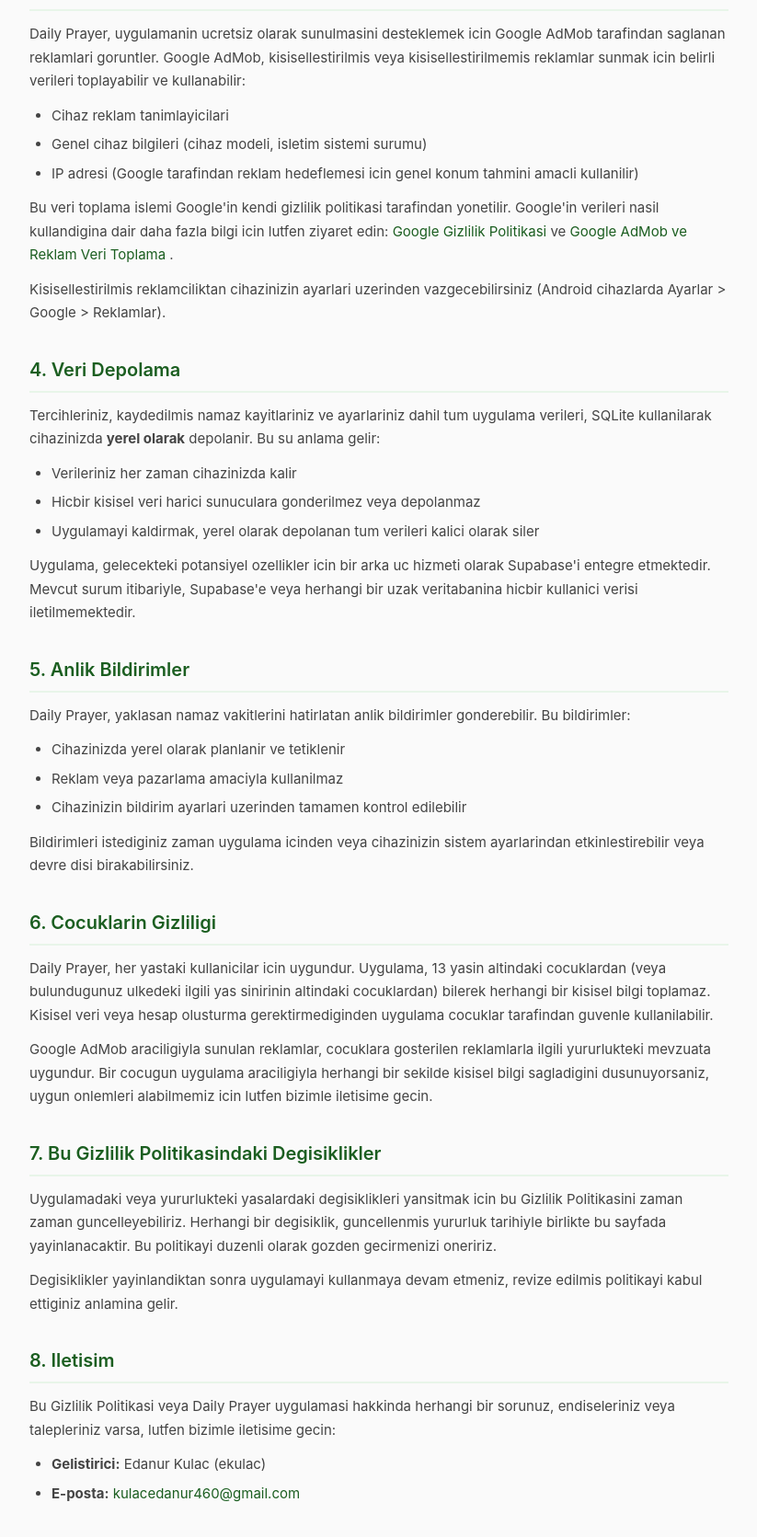
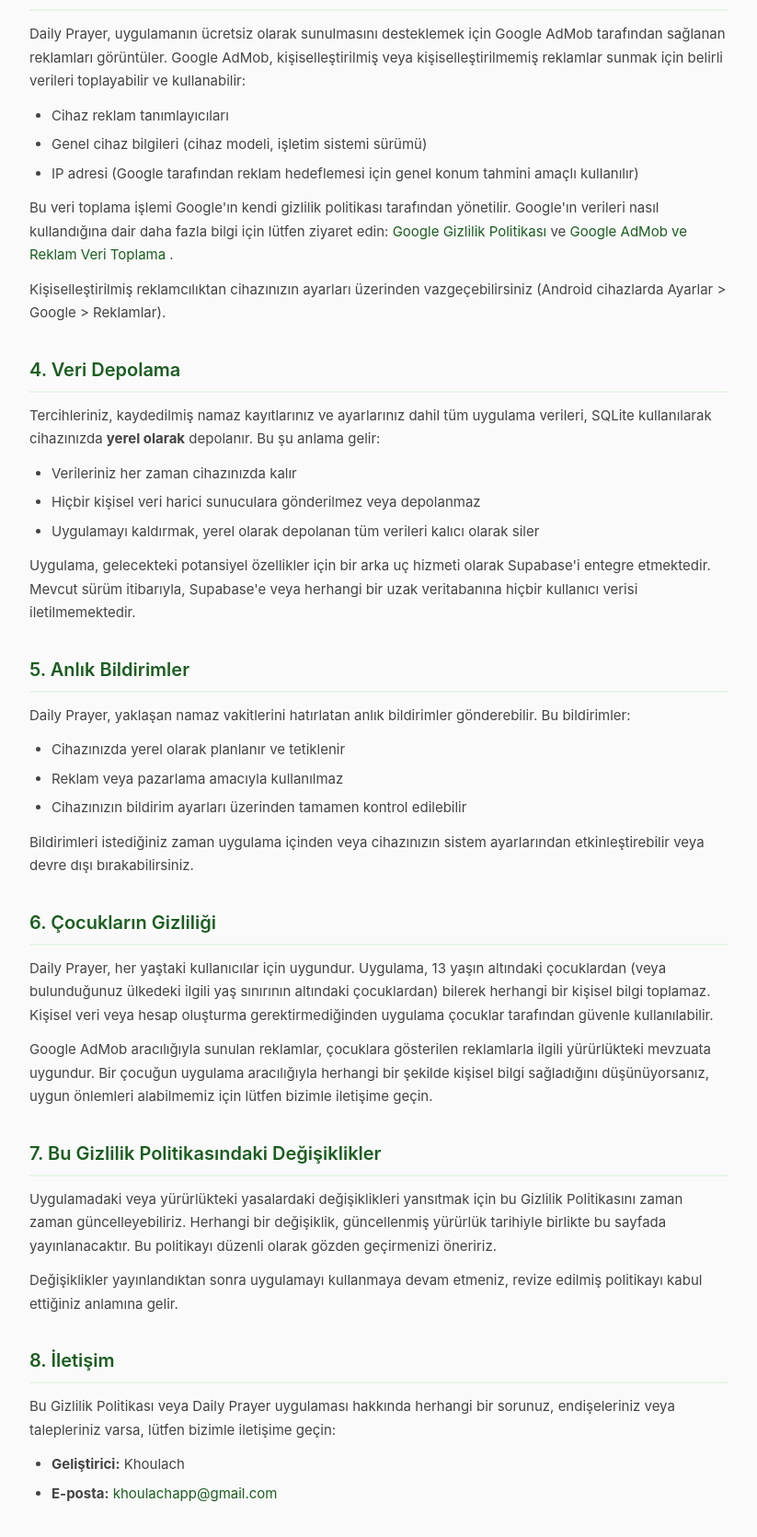
Before and after one commit to Kulac12/privacy-policies, a plain HTML site: page daily-prayer-tr.html in a window 1280 px wide. Shown: the part 1069-2740 px from the top of the page at 92% size, without its empty margins (228-1051 px from the left). Drawn offline with Linux system fonts and the light colour scheme.

Commit message:
Update: Khoulach branding + Turkish characters fix

```diff
--- a/daily-prayer-tr.html
+++ b/daily-prayer-tr.html
@@ -3,185 +3,109 @@
 <head>
     <meta charset="UTF-8">
     <meta name="viewport" content="width=device-width, initial-scale=1.0">
-    <title>Gizlilik Politikasi - Daily Prayer</title>
+    <title>Gizlilik Politikası - Daily Prayer</title>
     <style>
-        * {
-            margin: 0;
-            padding: 0;
-            box-sizing: border-box;
-        }
-
-        body {
-            font-family: -apple-system, BlinkMacSystemFont, "Segoe UI", Roboto, "Helvetica Neue", Arial, sans-serif;
-            line-height: 1.7;
-            color: #333;
-            background-color: #FAFAFA;
-        }
-
-        header {
-            background-color: #1B5E20;
-            color: #fff;
-            padding: 40px 20px;
-            text-align: center;
-        }
-
-        header h1 {
-            font-size: 28px;
-            font-weight: 700;
-            margin-bottom: 6px;
-        }
-
-        header p {
-            font-size: 14px;
-            opacity: 0.85;
-        }
-
-        .container {
-            max-width: 800px;
-            margin: 0 auto;
-            padding: 32px 20px 60px;
-        }
-
-        .effective-date {
-            font-size: 14px;
-            color: #666;
-            margin-bottom: 28px;
-        }
-
-        .intro {
-            margin-bottom: 32px;
-            font-size: 15px;
-            color: #444;
-        }
-
-        section {
-            margin-bottom: 32px;
-        }
-
-        section h2 {
-            font-size: 20px;
-            font-weight: 600;
-            color: #1B5E20;
-            margin-bottom: 12px;
-            padding-bottom: 6px;
-            border-bottom: 2px solid #E8F5E9;
-        }
-
-        section p, section ul {
-            font-size: 15px;
-            color: #444;
-            margin-bottom: 12px;
-        }
-
-        section ul {
-            padding-left: 24px;
-        }
-
-        section ul li {
-            margin-bottom: 6px;
-        }
-
-        a {
-            color: #1B5E20;
-            text-decoration: none;
-        }
-
-        a:hover {
-            text-decoration: underline;
-        }
-
-        footer {
-            text-align: center;
-            padding: 24px 20px;
-            font-size: 13px;
-            color: #999;
-            border-top: 1px solid #E0E0E0;
-        }
+        * { margin: 0; padding: 0; box-sizing: border-box; }
+        body { font-family: -apple-system, BlinkMacSystemFont, "Segoe UI", Roboto, "Helvetica Neue", Arial, sans-serif; line-height: 1.7; color: #333; background-color: #FAFAFA; }
+        header { background-color: #1B5E20; color: #fff; padding: 40px 20px; text-align: center; }
+        header h1 { font-size: 28px; font-weight: 700; margin-bottom: 6px; }
+        header p { font-size: 14px; opacity: 0.85; }
+        .container { max-width: 800px; margin: 0 auto; padding: 32px 20px 60px; }
+        .effective-date { font-size: 14px; color: #666; margin-bottom: 28px; }
+        .intro { margin-bottom: 32px; font-size: 15px; color: #444; }
+        section { margin-bottom: 32px; }
+        section h2 { font-size: 20px; font-weight: 600; color: #1B5E20; margin-bottom: 12px; padding-bottom: 6px; border-bottom: 2px solid #E8F5E9; }
+        section p, section ul { font-size: 15px; color: #444; margin-bottom: 12px; }
+        section ul { padding-left: 24px; }
+        section ul li { margin-bottom: 6px; }
+        a { color: #1B5E20; text-decoration: none; }
+        a:hover { text-decoration: underline; }
+        footer { text-align: center; padding: 24px 20px; font-size: 13px; color: #999; border-top: 1px solid #E0E0E0; }
     </style>
 </head>
 <body>
 
 <header>
     <h1>Daily Prayer</h1>
-    <p>Gizlilik Politikasi</p>
+    <p>Gizlilik Politikası</p>
 </header>
 
 <div class="container">
 
-    <p class="effective-date">Yururluk Tarihi: 25 Mart 2026</p>
+    <p class="effective-date">Yürürlük Tarihi: 25 Mart 2026</p>
 
     <div class="intro">
         <p>
-            Edanur Kulac ("ekulac", "biz") olarak <strong>Daily Prayer</strong> uygulamasini ucretsiz,
-            reklam destekli bir uygulama olarak gelistirdik. Bu Gizlilik Politikasi, uygulamamizi
-            kullandiginizda bilgilerinizin nasil toplandigi, kullanildigi ve korundugu hakkinda sizi
-            bilgilendirmek amaciyla hazirlanmistir. Daily Prayer'i kullanarak bu politikada
-            belirtilen uygulamalari kabul etmis olursunuz.
+            Khoulach ("biz") olarak <strong>Daily Prayer</strong> uygulamasını ücretsiz,
+            reklam destekli bir uygulama olarak geliştirdik. Bu Gizlilik Politikası, uygulamamızı
+            kullandığınızda bilgilerinizin nasıl toplandığı, kullanıldığı ve korunduğu hakkında sizi
+            bilgilendirmek amacıyla hazırlanmıştır. Daily Prayer'ı kullanarak bu politikada
+            belirtilen uygulamaları kabul etmiş olursunuz.
         </p>
     </div>
 
     <section>
         <h2>1. Bilgi Toplama</h2>
         <p>
-            Daily Prayer, gizliliginizi on planda tutarak tasarlanmistir. Uygulama sizden hesap
-            olusturmanizi, giris yapmanizi veya adiniz, e-posta adresiniz ya da telefon numaraniz
-            gibi herhangi bir kisisel bilgi vermenizi <strong>gerektirmez</strong>. Uygulamayi
-            tamamen anonim olarak kullanirsiniz.
+            Daily Prayer, gizliliğinizi ön planda tutarak tasarlanmıştır. Uygulama sizden hesap
+            oluşturmanızı, giriş yapmanızı veya adınız, e-posta adresiniz ya da telefon numaranız
+            gibi herhangi bir kişisel bilgi vermenizi <strong>gerektirmez</strong>. Uygulamayı
+            tamamen anonim olarak kullanırsınız.
         </p>
-        <p>Isledigimiz sinirli veriler sunlardir:</p>
+        <p>İşlediğimiz sınırlı veriler şunlardır:</p>
         <ul>
-            <li>Cihazinizin yaklasik konumu (yalnizca namaz vakti hesaplamalari icin kullanilir)</li>
-            <li>Cihazinizda yerel olarak depolanan uygulama tercihleri ve kullanim verileri</li>
-            <li>Google AdMob tarafindan reklam sunmak icin kullanilan anonim reklam tanimlayicilari</li>
+            <li>Cihazınızın yaklaşık konumu (yalnızca namaz vakti hesaplamaları için kullanılır)</li>
+            <li>Cihazınızda yerel olarak depolanan uygulama tercihleri ve kullanım verileri</li>
+            <li>Google AdMob tarafından reklam sunmak için kullanılan anonim reklam tanımlayıcıları</li>
         </ul>
         <p>
-            Kisisel olarak tanimlanabilir herhangi bir bilgiyi harici sunucularda
-            <strong>toplamiyoruz, iletmiyoruz veya saklamiyoruz</strong>.
+            Kişisel olarak tanımlanabilir herhangi bir bilgiyi harici sunucularda
+            <strong>toplamıyoruz, iletmiyoruz veya saklamıyoruz</strong>.
         </p>
     </section>
 
     <section>
         <h2>2. Konum Verileri</h2>
         <p>
-            Daily Prayer, cografi konumunuza gore dogru namaz vakitlerini hesaplamak icin cihazinizin
-            konumuna erisim izni ister. Bu konum verileri:
+            Daily Prayer, coğrafi konumunuza göre doğru namaz vakitlerini hesaplamak için cihazınızın
+            konumuna erişim izni ister. Bu konum verileri:
         </p>
         <ul>
-            <li>Namaz vakti hesaplamalari icin <strong>yalnizca</strong> cihazinizda kullanilir</li>
-            <li>Sunucularimiza veya herhangi bir ucuncu tarafa asla iletilmez</li>
-            <li>Varsayilan bir konum kaydetmeyi secmedikce mevcut oturumun otesinde saklanmaz</li>
+            <li>Namaz vakti hesaplamaları için <strong>yalnızca</strong> cihazınızda kullanılır</li>
+            <li>Sunucularımıza veya herhangi bir üçüncü tarafa asla iletilmez</li>
+            <li>Varsayılan bir konum kaydetmeyi seçmedikçe mevcut oturumun ötesinde saklanmaz</li>
         </ul>
         <p>
-            Konum iznini istediginiz zaman cihazinizin ayarlarindan reddedebilirsiniz. Konum erisimi
-            reddedilirse, uygulama icinden sehrinizi veya koordinatlarinizi manuel olarak
+            Konum iznini istediğiniz zaman cihazınızın ayarlarından reddedebilirsiniz. Konum erişimi
+            reddedilirse, uygulama içinden şehrinizi veya koordinatlarınızı manuel olarak
             ayarlayabilirsiniz.
         </p>
     </section>
 
     <section>
-        <h2>3. Reklamcilik (Google AdMob)</h2>
+        <h2>3. Reklamcılık (Google AdMob)</h2>
         <p>
-            Daily Prayer, uygulamanin ucretsiz olarak sunulmasini desteklemek icin Google AdMob
-            tarafindan saglanan reklamlari goruntler. Google AdMob, kisisellestirilmis veya
-            kisisellestirilmemis reklamlar sunmak icin belirli verileri toplayabilir ve kullanabilir:
+            Daily Prayer, uygulamanın ücretsiz olarak sunulmasını desteklemek için Google AdMob
+            tarafından sağlanan reklamları görüntüler. Google AdMob, kişiselleştirilmiş veya
+            kişiselleştirilmemiş reklamlar sunmak için belirli verileri toplayabilir ve kullanabilir:
         </p>
         <ul>
-            <li>Cihaz reklam tanimlayicilari</li>
-            <li>Genel cihaz bilgileri (cihaz modeli, isletim sistemi surumu)</li>
-            <li>IP adresi (Google tarafindan reklam hedeflemesi icin genel konum tahmini amacli kullanilir)</li>
+            <li>Cihaz reklam tanımlayıcıları</li>
+            <li>Genel cihaz bilgileri (cihaz modeli, işletim sistemi sürümü)</li>
+            <li>IP adresi (Google tarafından reklam hedeflemesi için genel konum tahmini amaçlı kullanılır)</li>
         </ul>
         <p>
-            Bu veri toplama islemi Google'in kendi gizlilik politikasi tarafindan yonetilir.
-            Google'in verileri nasil kullandigina dair daha fazla bilgi icin lutfen ziyaret edin:
+            Bu veri toplama işlemi Google'ın kendi gizlilik politikası tarafından yönetilir.
+            Google'ın verileri nasıl kullandığına dair daha fazla bilgi için lütfen ziyaret edin:
             <a href="https://policies.google.com/privacy" target="_blank" rel="noopener noreferrer">
-                Google Gizlilik Politikasi
+                Google Gizlilik Politikası
             </a> ve
             <a href="https://support.google.com/admob/answer/6128543" target="_blank" rel="noopener noreferrer">
                 Google AdMob ve Reklam Veri Toplama
             </a>.
         </p>
         <p>
-            Kisisellestirilmis reklamciliktan cihazinizin ayarlari uzerinden vazgecebilirsiniz
+            Kişiselleştirilmiş reklamcılıktan cihazınızın ayarları üzerinden vazgeçebilirsiniz
             (Android cihazlarda Ayarlar &gt; Google &gt; Reklamlar).
         </p>
     </section>
@@ -189,84 +113,84 @@
     <section>
         <h2>4. Veri Depolama</h2>
         <p>
-            Tercihleriniz, kaydedilmis namaz kayitlariniz ve ayarlariniz dahil tum uygulama verileri,
-            SQLite kullanilarak cihazinizda <strong>yerel olarak</strong> depolanir. Bu su anlama gelir:
+            Tercihleriniz, kaydedilmiş namaz kayıtlarınız ve ayarlarınız dahil tüm uygulama verileri,
+            SQLite kullanılarak cihazınızda <strong>yerel olarak</strong> depolanır. Bu şu anlama gelir:
         </p>
         <ul>
-            <li>Verileriniz her zaman cihazinizda kalir</li>
-            <li>Hicbir kisisel veri harici sunuculara gonderilmez veya depolanmaz</li>
-            <li>Uygulamayi kaldirmak, yerel olarak depolanan tum verileri kalici olarak siler</li>
+            <li>Verileriniz her zaman cihazınızda kalır</li>
+            <li>Hiçbir kişisel veri harici sunuculara gönderilmez veya depolanmaz</li>
+            <li>Uygulamayı kaldırmak, yerel olarak depolanan tüm verileri kalıcı olarak siler</li>
         </ul>
         <p>
-            Uygulama, gelecekteki potansiyel ozellikler icin bir arka uc hizmeti olarak Supabase'i
-            entegre etmektedir. Mevcut surum itibariyle, Supabase'e veya herhangi bir uzak veritabanina
-            hicbir kullanici verisi iletilmemektedir.
+            Uygulama, gelecekteki potansiyel özellikler için bir arka uç hizmeti olarak Supabase'i
+            entegre etmektedir. Mevcut sürüm itibarıyla, Supabase'e veya herhangi bir uzak veritabanına
+            hiçbir kullanıcı verisi iletilmemektedir.
         </p>
     </section>
 
     <section>
-        <h2>5. Anlik Bildirimler</h2>
+        <h2>5. Anlık Bildirimler</h2>
         <p>
-            Daily Prayer, yaklasan namaz vakitlerini hatirlatan anlik bildirimler gonderebilir. Bu
+            Daily Prayer, yaklaşan namaz vakitlerini hatırlatan anlık bildirimler gönderebilir. Bu
             bildirimler:
         </p>
         <ul>
-            <li>Cihazinizda yerel olarak planlanir ve tetiklenir</li>
-            <li>Reklam veya pazarlama amaciyla kullanilmaz</li>
-            <li>Cihazinizin bildirim ayarlari uzerinden tamamen kontrol edilebilir</li>
+            <li>Cihazınızda yerel olarak planlanır ve tetiklenir</li>
+            <li>Reklam veya pazarlama amacıyla kullanılmaz</li>
+            <li>Cihazınızın bildirim ayarları üzerinden tamamen kontrol edilebilir</li>
         </ul>
         <p>
-            Bildirimleri istediginiz zaman uygulama icinden veya cihazinizin sistem ayarlarindan
-            etkinlestirebilir veya devre disi birakabilirsiniz.
+            Bildirimleri istediğiniz zaman uygulama içinden veya cihazınızın sistem ayarlarından
+            etkinleştirebilir veya devre dışı bırakabilirsiniz.
         </p>
     </section>
 
     <section>
-        <h2>6. Cocuklarin Gizliligi</h2>
+        <h2>6. Çocukların Gizliliği</h2>
         <p>
-            Daily Prayer, her yastaki kullanicilar icin uygundur. Uygulama, 13 yasin altindaki
-            cocuklardan (veya bulundugunuz ulkedeki ilgili yas sinirinin altindaki cocuklardan)
-            bilerek herhangi bir kisisel bilgi toplamaz. Kisisel veri veya hesap olusturma
-            gerektirmediginden uygulama cocuklar tarafindan guvenle kullanilabilir.
+            Daily Prayer, her yaştaki kullanıcılar için uygundur. Uygulama, 13 yaşın altındaki
+            çocuklardan (veya bulunduğunuz ülkedeki ilgili yaş sınırının altındaki çocuklardan)
+            bilerek herhangi bir kişisel bilgi toplamaz. Kişisel veri veya hesap oluşturma
+            gerektirmediğinden uygulama çocuklar tarafından güvenle kullanılabilir.
         </p>
         <p>
-            Google AdMob araciligiyla sunulan reklamlar, cocuklara gosterilen reklamlarla ilgili
-            yururlukteki mevzuata uygundur. Bir cocugun uygulama araciligiyla herhangi bir sekilde
-            kisisel bilgi sagladigini dusunuyorsaniz, uygun onlemleri alabilmemiz icin lutfen
-            bizimle iletisime gecin.
+            Google AdMob aracılığıyla sunulan reklamlar, çocuklara gösterilen reklamlarla ilgili
+            yürürlükteki mevzuata uygundur. Bir çocuğun uygulama aracılığıyla herhangi bir şekilde
+            kişisel bilgi sağladığını düşünüyorsanız, uygun önlemleri alabilmemiz için lütfen
+            bizimle iletişime geçin.
         </p>
     </section>
 
     <section>
-        <h2>7. Bu Gizlilik Politikasindaki Degisiklikler</h2>
+        <h2>7. Bu Gizlilik Politikasındaki Değişiklikler</h2>
         <p>
-            Uygulamadaki veya yururlukteki yasalardaki degisiklikleri yansitmak icin bu Gizlilik
-            Politikasini zaman zaman guncelleyebiliriz. Herhangi bir degisiklik, guncellenmis
-            yururluk tarihiyle birlikte bu sayfada yayinlanacaktir. Bu politikayi duzenli olarak
-            gozden gecirmenizi oneririz.
+            Uygulamadaki veya yürürlükteki yasalardaki değişiklikleri yansıtmak için bu Gizlilik
+            Politikasını zaman zaman güncelleyebiliriz. Herhangi bir değişiklik, güncellenmiş
+            yürürlük tarihiyle birlikte bu sayfada yayınlanacaktır. Bu politikayı düzenli olarak
+            gözden geçirmenizi öneririz.
         </p>
         <p>
-            Degisiklikler yayinlandiktan sonra uygulamayi kullanmaya devam etmeniz, revize edilmis
-            politikayi kabul ettiginiz anlamina gelir.
+            Değişiklikler yayınlandıktan sonra uygulamayı kullanmaya devam etmeniz, revize edilmiş
+            politikayı kabul ettiğiniz anlamına gelir.
         </p>
     </section>
 
     <section>
-        <h2>8. Iletisim</h2>
+        <h2>8. İletişim</h2>
         <p>
-            Bu Gizlilik Politikasi veya Daily Prayer uygulamasi hakkinda herhangi bir sorunuz,
-            endiseleriniz veya talepleriniz varsa, lutfen bizimle iletisime gecin:
+            Bu Gizlilik Politikası veya Daily Prayer uygulaması hakkında herhangi bir sorunuz,
+            endişeleriniz veya talepleriniz varsa, lütfen bizimle iletişime geçin:
         </p>
         <ul>
-            <li><strong>Gelistirici:</strong> Edanur Kulac (ekulac)</li>
-            <li><strong>E-posta:</strong> <a href="mailto:kulacedanur460@gmail.com">kulacedanur460@gmail.com</a></li>
+            <li><strong>Geliştirici:</strong> Khoulach</li>
+            <li><strong>E-posta:</strong> <a href="mailto:khoulachapp@gmail.com">khoulachapp@gmail.com</a></li>
         </ul>
     </section>
 
 </div>
 
 <footer>
-    &copy; 2026 Edanur Kulac (ekulac). Tum haklari saklidir.
+    &copy; 2026 Khoulach. Tüm hakları saklıdır.
 </footer>
 
 </body>
```
Also changed, not shown: daily-prayer.html (+4 -4 lines).
